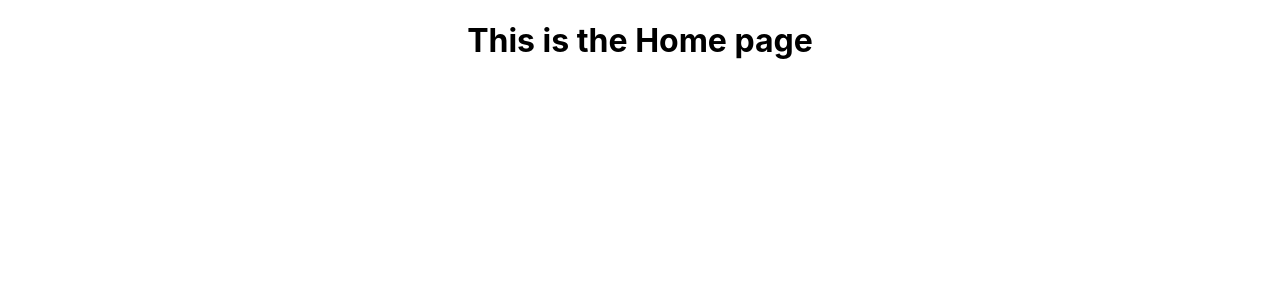
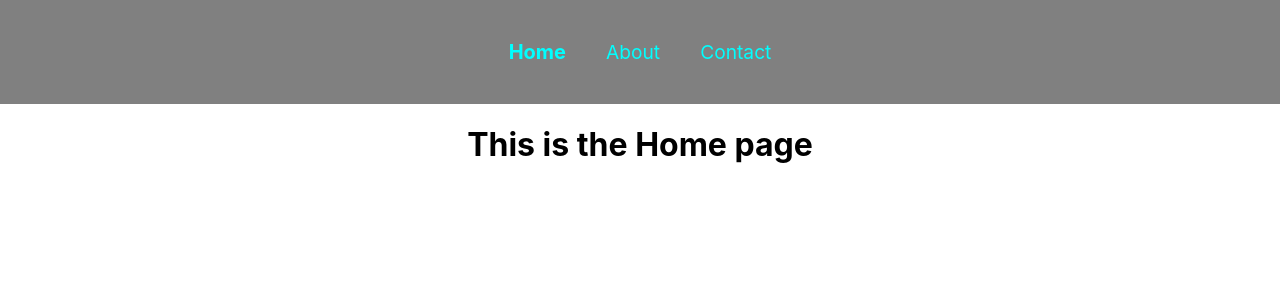
Before and after one commit to harshith1123/React-JS, a React (Create React App) app in the folder react-router/: page / in a window 1280 px wide. Shown: the top 300 px of the page. Built offline with nearby package versions, Linux system fonts and the light colour scheme.

Commit message:
Learned Link and NavLink tags and their use case in React

```diff
--- a/react-router/src/App.js
+++ b/react-router/src/App.js
@@ -4,10 +4,14 @@ import { Route, Routes } from 'react-router-dom'
 import Home from './Components/Home';
 import About from './Components/About';
 import Contact from './Components/Contact';
+import Linking from './Components/Linking';
+import NavLinking from './Components/NavLinking';
 
 function App() {
   return (
     <div className="App">
+    {/* <Linking/> */}
+    <NavLinking/>
       <Routes>
         <Route path='/' element={<Home/>}/>
         <Route path= '/about' element={<About/>}/>
--- /dev/null
+++ b/react-router/src/Components/Linking.js
@@ -0,0 +1,16 @@
+import React from 'react'
+import { Link } from 'react-router-dom'
+
+function Linking() {
+  return (
+    <div>
+      <nav>
+        <Link to="/">Home</Link>
+        <Link to="/about">About</Link>
+        <Link to="/contact">Contact</Link>
+      </nav>
+    </div>
+  )
+}
+
+export default Linking
--- /dev/null
+++ b/react-router/src/Components/NavLinking.js
@@ -0,0 +1,23 @@
+import React from 'react'
+import { NavLink } from 'react-router-dom'
+
+function NavLinking() {
+  const NavStyle = ({isActive}) =>{
+    return{
+      fontSize: isActive? "1.25rem" : "1.2rem",
+      fontWeight: isActive? "bold" : "Normal",
+      // color: isActive? "Green" : "aqua"
+    }
+  }
+  return (
+    <div>
+      <nav>
+        <NavLink style={NavStyle}to="/">Home</NavLink>
+        <NavLink style={NavStyle} to="/about">About</NavLink>
+        <NavLink style={NavStyle} to="/contact">Contact</NavLink>
+      </nav>
+    </div>
+  )
+}
+
+export default NavLinking
--- a/react-router/src/index.css
+++ b/react-router/src/index.css
@@ -11,3 +11,24 @@ code {
   font-family: source-code-pro, Menlo, Monaco, Consolas, 'Courier New',
     monospace;
 }
+nav{
+  background-color: grey;
+  padding: 20px;
+  display: flex;
+  justify-content: center;
+}
+nav a{
+  margin: 20px;
+  text-decoration: none;
+  font-size: 1.2rem;
+  color:aqua
+}
+nav a:hover{
+  color:blueviolet
+}
+
+/* Through Css Making Active Class adding style */
+/* nav a.active{
+  font-size: 1.26rem;
+  font-weight: bold;
+} */
```
